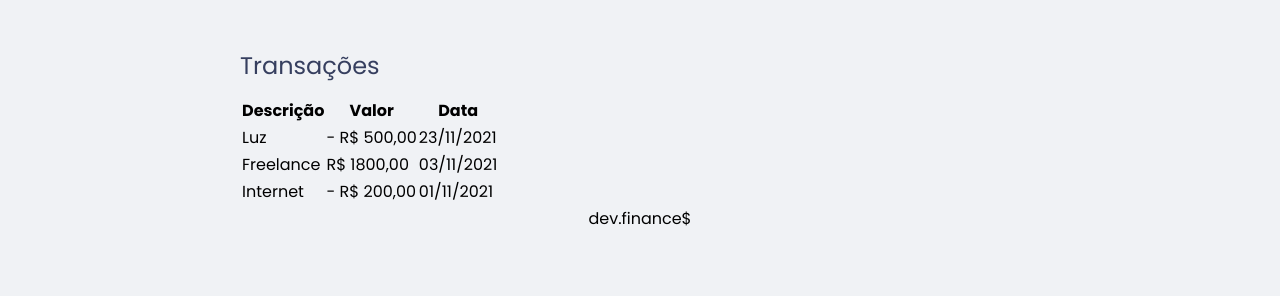
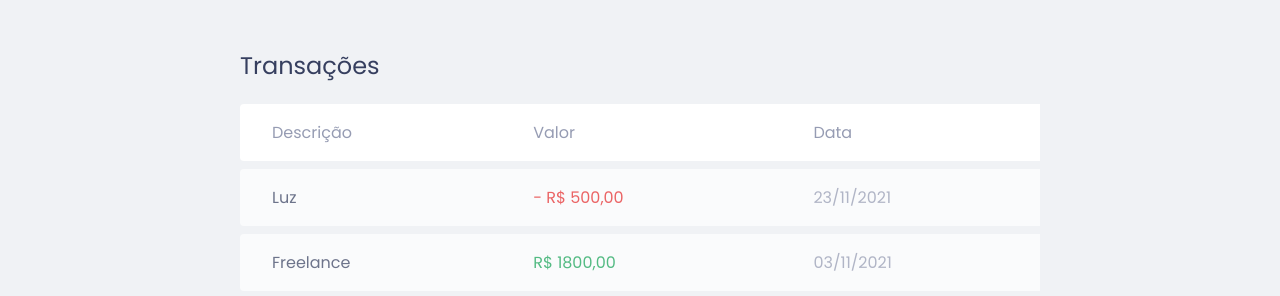
Before and after one commit to hmartiins/DevFinances, a plain HTML site: page index.html in a window 1280 px wide. Shown: the part 638-934 px from the top of the page. Before the commit the page ends 869 px from the top, so only its background shows below. Drawn offline with Linux system fonts and the light colour scheme.

Commit message:
styling table and footer

```diff
--- a/index.html
+++ b/index.html
@@ -31,7 +31,7 @@
         <p>R$ 2.000,000</p>
       </div>
 
-      <div class="card total">
+      <div class="card total class="description"">
         <h3>Total</h3>
         <p>R$ 3.000,000</p>
       </div>
@@ -51,19 +51,19 @@
 
         <tbody>
           <tr>
-            <td>Luz</td>
-            <td>- R$ 500,00</td>
-            <td>23/11/2021</td>
+            <td class="description">Luz</td>
+            <td class="expense">- R$ 500,00</td>
+            <td class="date">23/11/2021</td>
           </tr>
           <tr>
-            <td>Freelance</td>
-            <td>R$ 1800,00</td>
-            <td>03/11/2021</td>
+            <td class="description">Freelance</td>
+            <td class="income">R$ 1800,00</td>
+            <td class="date">03/11/2021</td>
           </tr>
           <tr>
-            <td>Internet</td>
-            <td>- R$ 200,00</td>
-            <td>01/11/2021</td>
+            <td class="description">Internet</td>
+            <td class="expense">- R$ 200,00</td>
+            <td class="date">01/11/2021</td>
           </tr>
         </tbody>
       </table>
--- a/styles.css
+++ b/styles.css
@@ -72,6 +72,53 @@ header {
   background-color: #49aa26;
 }
 
+.data-table {
+  width: 100%;
+  border-spacing: 0 0.5rem;
+  color: #969cb3;
+}
+
+table thead tr th:first-child,
+table tbody tr td:first-child  {
+  border-radius: 0.25rem 0 0 0.25rem;
+}
+
+table thead th {
+  background-color: #fff;
+  padding: 1rem 2rem;
+  font-weight: 400;
+  text-align: left;
+}
+
+table tbody tr {
+  opacity: 0.7;
+}
+
+table tbody tr:hover {
+  opacity: 1;
+}
+
+table tbody td {
+  background-color: #fff;
+
+  padding: 1rem 2rem;
+}
+
+.description {
+  color: var(--dark-blue);
+}
+
+.income {
+  color: #12a454;
+}
+
+.expense {
+  color: #e92929;
+}
+
 footer {
+  padding: 4rem 0 2rem;
+  color: var(--dark-blue);
+  opacity: 0.6;
   text-align: center;
 }
```
